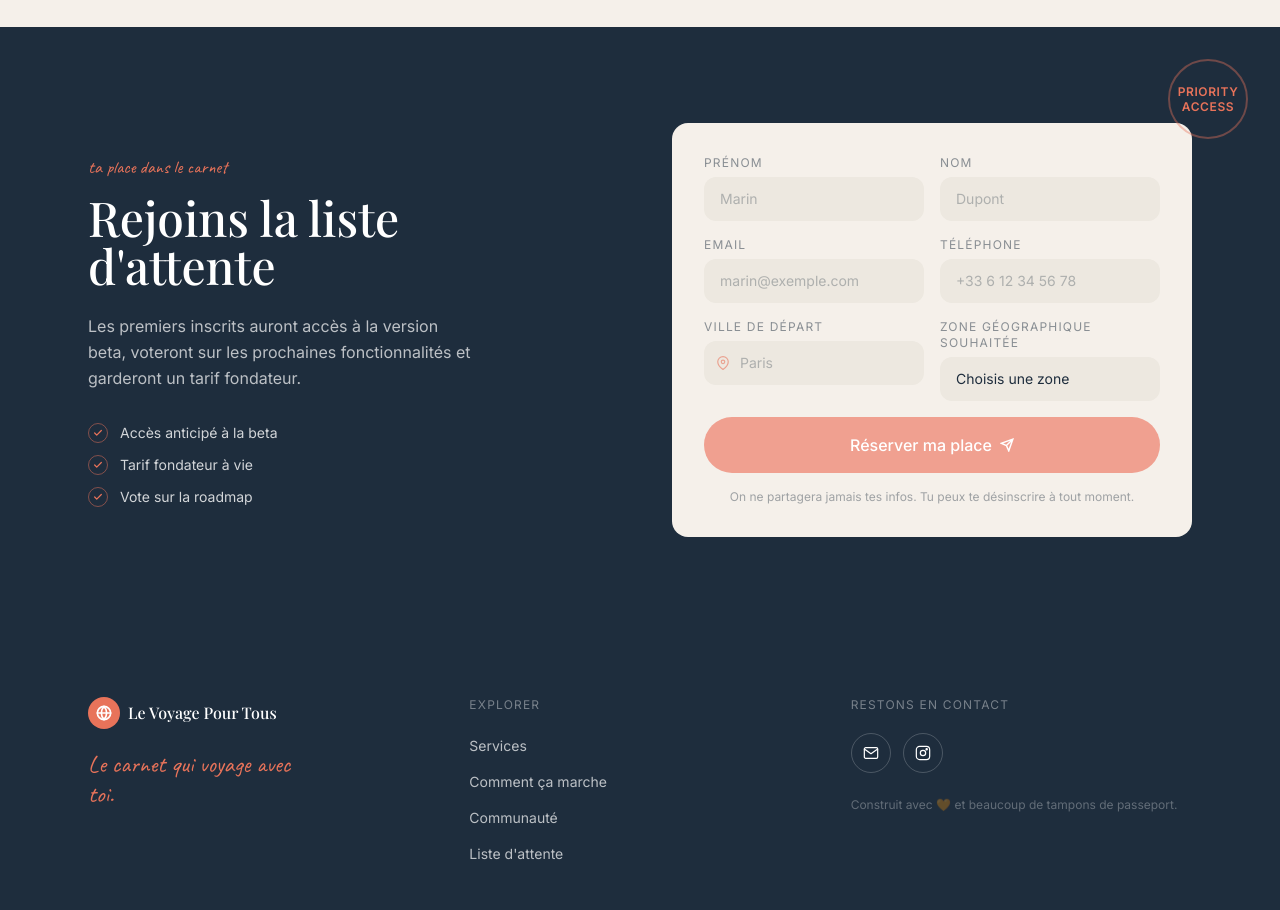
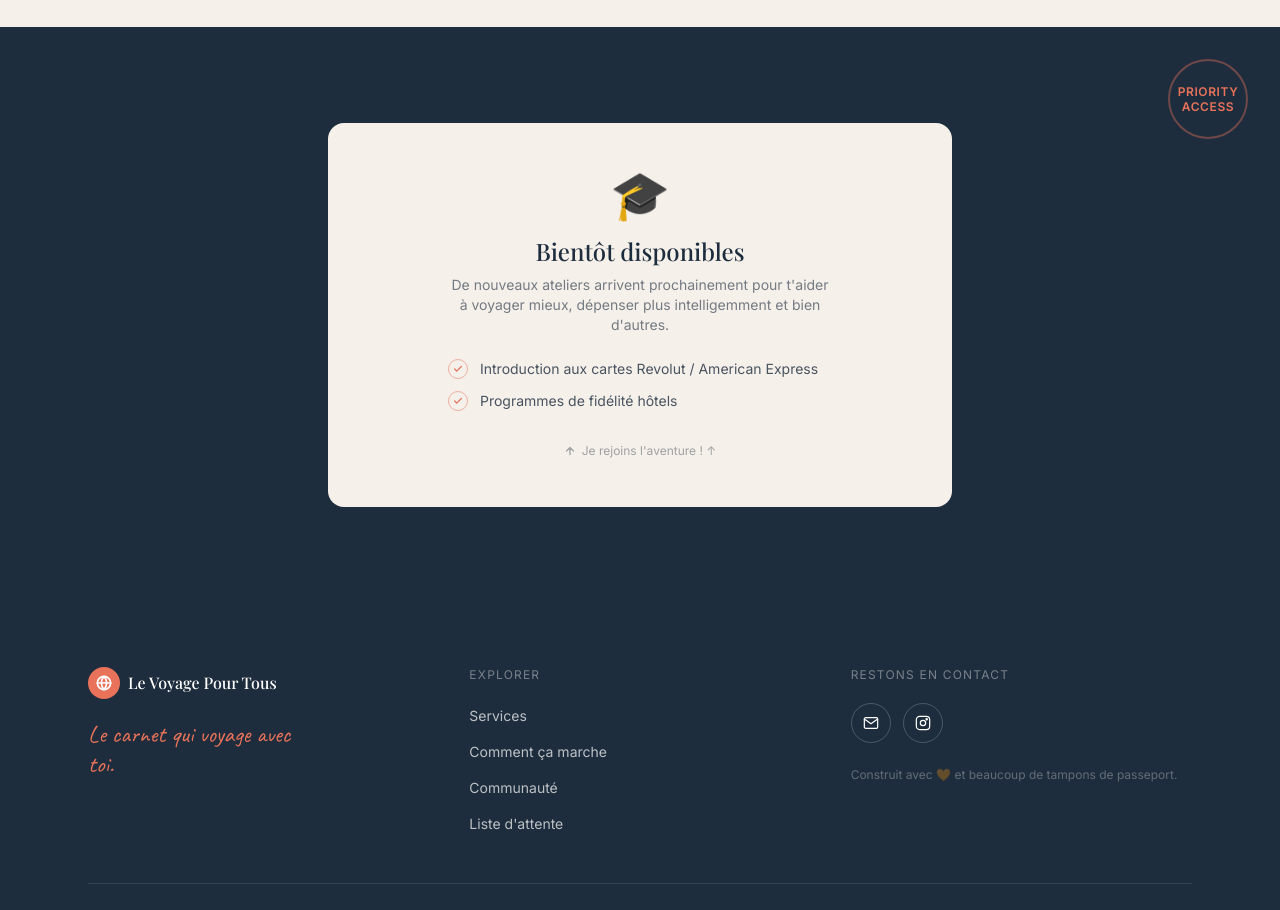
Before and after one commit to ganserecoulibaly/LVPTLanding, a React (Vite) app: page / in a window 1280 px wide. Shown: the part 5580-6490 px from the top of the page. Built offline with nearby package versions, Linux system fonts and the light colour scheme; a web font is replaced by a local one.

Commit message:
Update WaitlistForm.jsx
Update WaitlistForm.jsx

```diff
--- a/src/components/WaitlistForm.jsx
+++ b/src/components/WaitlistForm.jsx
@@ -1,28 +1,10 @@
-import React, { useState } from 'react'
-
-const zones = [
-  'Europe de l\'Ouest',
-  'Europe de l\'Est',
-  'Asie du Sud-Est',
-  'Asie du Nord',
-  'Amériques',
-  'Afrique',
-  'Moyen-Orient',
-  'Océanie',
-]
+import React from 'react'
 
 export default function WaitlistForm() {
-  const [submitted, setSubmitted] = useState(false)
-  const [form, setForm] = useState({ prenom: '', nom: '', email: '', telephone: '', ville: '', zone: '' })
-
-  const handleChange = (e) => {
-    setForm({ ...form, [e.target.name]: e.target.value })
-  }
-
-  const handleSubmit = (e) => {
-    e.preventDefault()
-    setSubmitted(true)
-  }
+  const ateliers = [
+    'Introduction aux cartes Revolut / American Express',
+    'Programmes de fidélité hôtels',
+  ]
 
   return (
     <section id="liste" className="bg-navy py-24 relative overflow-hidden">
@@ -31,115 +13,40 @@ export default function WaitlistForm() {
         <span className="font-sans text-coral text-xs font-semibold text-center uppercase tracking-wider leading-tight">Priority<br/>Access</span>
       </div>
 
-      <div className="max-w-6xl mx-auto px-6 grid md:grid-cols-2 gap-16 items-center">
-        {/* Left text */}
-        <div className="text-white">
-          <p className="font-handwriting text-coral text-lg mb-3">ta place dans le carnet</p>
-          <h2 className="font-serif text-4xl md:text-5xl font-medium text-white mb-6 leading-tight">
-            Rejoins la liste<br />d'attente
-          </h2>
-          <p className="font-sans text-white/70 text-base leading-relaxed mb-8 max-w-sm">
-            Les premiers inscrits auront accès à la version beta, voteront sur les prochaines fonctionnalités et garderont un tarif fondateur.
+      <div className="max-w-2xl mx-auto px-6">
+        {/* Panel: ateliers à venir */}
+        <div className="bg-cream rounded-2xl p-8">
+          <div className="text-center py-4">
+            <div className="text-5xl mb-4">🎓</div>
+            <h3 className="font-serif text-navy text-2xl font-medium mb-2">Bientôt disponibles</h3>
+            <p className="font-sans text-navy/60 text-sm mb-6 max-w-sm mx-auto">
+              De nouveaux ateliers arrivent prochainement pour t'aider à voyager mieux, dépenser plus intelligemment et bien d'autres.
             </p>
-          <ul className="space-y-3">
-            {['Accès anticipé à la beta', 'Tarif fondateur à vie', 'Vote sur la roadmap'].map((item) => (
+            <ul className="space-y-3 text-left max-w-sm mx-auto mb-8">
+              {ateliers.map((item) => (
                 <li key={item} className="flex items-center gap-3">
                   <div className="w-5 h-5 rounded-full border border-coral/50 flex items-center justify-center flex-shrink-0">
                     <svg width="10" height="10" viewBox="0 0 24 24" fill="none" stroke="#e8735a" strokeWidth="3" strokeLinecap="round" strokeLinejoin="round">
                       <polyline points="20 6 9 17 4 12"/>
                     </svg>
                   </div>
-                <span className="font-sans text-white/80 text-sm">{item}</span>
+                  <span className="font-sans text-navy/80 text-sm">{item}</span>
                 </li>
               ))}
             </ul>
-        </div>
-
-        {/* Right form */}
-        <div className="bg-cream rounded-2xl p-8">
-          {submitted ? (
-            <div className="text-center py-8">
-              <div className="text-5xl mb-4">✈️</div>
-              <h3 className="font-serif text-navy text-2xl font-medium mb-2">Bienvenue à bord !</h3>
-              <p className="font-sans text-navy/60 text-sm">Tu seras prévenu·e en avant-première à l'ouverture.</p>
-            </div>
-          ) : (
-            <form onSubmit={handleSubmit} className="space-y-4">
-              <div className="grid grid-cols-2 gap-4">
-                <div>
-                  <label className="font-sans text-navy/50 text-xs uppercase tracking-widest block mb-1.5">Prénom</label>
-                  <input
-                    type="text" name="prenom" placeholder="Marin"
-                    value={form.prenom} onChange={handleChange}
-                    className="w-full bg-cream-dark rounded-xl px-4 py-3 font-sans text-navy text-sm placeholder-navy/30 border-none outline-none focus:ring-2 focus:ring-coral/30"
-                  />
-                </div>
-                <div>
-                  <label className="font-sans text-navy/50 text-xs uppercase tracking-widest block mb-1.5">Nom</label>
-                  <input
-                    type="text" name="nom" placeholder="Dupont"
-                    value={form.nom} onChange={handleChange}
-                    className="w-full bg-cream-dark rounded-xl px-4 py-3 font-sans text-navy text-sm placeholder-navy/30 border-none outline-none focus:ring-2 focus:ring-coral/30"
-                  />
+            <div className="flex justify-center">
+              <button
+                type="button"
+                onClick={() => window.scrollTo({ top: 0, behavior: 'smooth' })}
+                className="flex items-center gap-1.5 font-sans text-navy/40 text-xs hover:text-coral transition-colors duration-200"
+              >
+                <svg width="12" height="12" viewBox="0 0 24 24" fill="none" stroke="currentColor" strokeWidth="2.5" strokeLinecap="round" strokeLinejoin="round">
+                  <path d="M12 19V5M5 12l7-7 7 7"/>
+                </svg>
+                Je rejoins l'aventure ! ↑
+              </button>
             </div>
           </div>
-              <div className="grid grid-cols-2 gap-4">
-                <div>
-                  <label className="font-sans text-navy/50 text-xs uppercase tracking-widest block mb-1.5">Email</label>
-                  <input
-                    type="email" name="email" placeholder="marin@exemple.com"
-                    value={form.email} onChange={handleChange} required
-                    className="w-full bg-cream-dark rounded-xl px-4 py-3 font-sans text-navy text-sm placeholder-navy/30 border-none outline-none focus:ring-2 focus:ring-coral/30"
-                  />
-                </div>
-                <div>
-                  <label className="font-sans text-navy/50 text-xs uppercase tracking-widest block mb-1.5">Téléphone</label>
-                  <input
-                    type="tel" name="telephone" placeholder="+33 6 12 34 56 78"
-                    value={form.telephone} onChange={handleChange}
-                    className="w-full bg-cream-dark rounded-xl px-4 py-3 font-sans text-navy text-sm placeholder-navy/30 border-none outline-none focus:ring-2 focus:ring-coral/30"
-                  />
-                </div>
-              </div>
-              <div className="grid grid-cols-2 gap-4">
-                <div>
-                  <label className="font-sans text-navy/50 text-xs uppercase tracking-widest block mb-1.5">Ville de départ</label>
-                  <div className="relative">
-                    <span className="absolute left-3 top-1/2 -translate-y-1/2 text-coral/60">
-                      <svg width="14" height="14" viewBox="0 0 24 24" fill="none" stroke="currentColor" strokeWidth="2" strokeLinecap="round" strokeLinejoin="round">
-                        <path d="M21 10c0 7-9 13-9 13s-9-6-9-13a9 9 0 0 1 18 0z"/><circle cx="12" cy="10" r="3"/>
-                      </svg>
-                    </span>
-                    <input
-                      type="text" name="ville" placeholder="Paris"
-                      value={form.ville} onChange={handleChange}
-                      className="w-full bg-cream-dark rounded-xl pl-9 pr-4 py-3 font-sans text-navy text-sm placeholder-navy/30 border-none outline-none focus:ring-2 focus:ring-coral/30"
-                    />
-                  </div>
-                </div>
-                <div>
-                  <label className="font-sans text-navy/50 text-xs uppercase tracking-widest block mb-1.5">Zone géographique souhaitée</label>
-                  <select
-                    name="zone" value={form.zone} onChange={handleChange}
-                    className="w-full bg-cream-dark rounded-xl px-4 py-3 font-sans text-navy text-sm border-none outline-none focus:ring-2 focus:ring-coral/30 appearance-none cursor-pointer"
-                  >
-                    <option value="">Choisis une zone</option>
-                    {zones.map(z => <option key={z} value={z}>{z}</option>)}
-                  </select>
-                </div>
-              </div>
-
-              <button type="submit" className="w-full bg-coral-light hover:bg-coral text-white font-sans font-medium py-4 rounded-full transition-colors duration-200 flex items-center justify-center gap-2 mt-2">
-                Réserver ma place
-                <svg width="14" height="14" viewBox="0 0 24 24" fill="none" stroke="currentColor" strokeWidth="2.5">
-                  <path d="M22 2L11 13M22 2l-7 20-4-9-9-4 20-7z"/>
-                </svg>
-              </button>
-              <p className="font-sans text-navy/40 text-xs text-center">
-                On ne partagera jamais tes infos. Tu peux te désinscrire à tout moment.
-              </p>
-            </form>
-          )}
         </div>
       </div>
     </section>
```
Lines whose indentation alone changed are shown as unchanged.
